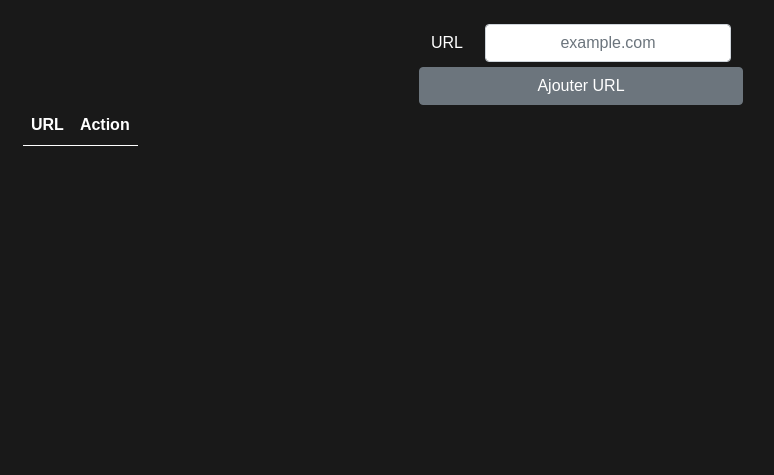
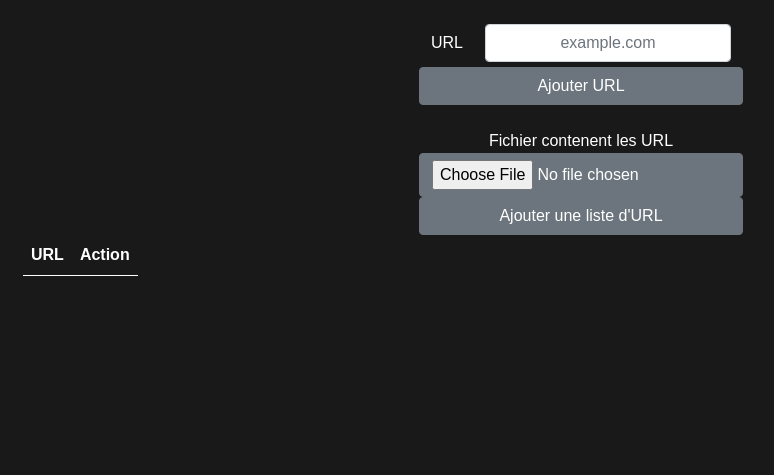
Before and after one commit to Psyrkoz/DNS_Project, a Python web app: template templates/blacklist.html in a window 1280 px wide. Shown: the part 56-531 px from the top of the page, without its empty margins (59-833 px from the left). Run offline with Jinja, Linux system fonts and the light colour scheme; the template is opened without the code that fills it, so the values that code supplies are empty.

Commit message:
Mise en place de l'ajout de blacklist par fichier .txt contenant les noms de fichiers.

```diff
--- a/templates/blacklist.html
+++ b/templates/blacklist.html
@@ -6,6 +6,7 @@
     {% include 'static/navbar.html' %}
     <br>
     <div class="container h-100">
+        <!-- Formulaire d'ajout d'url unique -->
         <form class="col-6 form-inline custom-centered" action="{{url_for('blacklist')}}" method="POST">
             <div class="form-group row">
                 <label for="url" class="col-sm-2 col-form-label">URL</label>
@@ -13,11 +14,26 @@
                     <input type="text" class="form-control" id="url" name="url" placeholder="example.com">
                 </div>
             </div>
-            <div class="fom-group row">
+            <div class="form-group row">
                 <button type="submit" class="btn btn-secondary">Ajouter URL</button>
             </div>
+
             <input type="hidden" name="csrf_token" value="{{csrf_token()}}">
         </form>
+        <br>
+
+        <!-- Formulaire d'ajout d'url par fichier -->
+        <form class="col-6 form-inline custom-centered" action="{{url_for('blacklist_addList')}}" method="POST" enctype="multipart/form-data">
+            <div class="form-group row">
+                <label for="file">Fichier contenent les URL</label>
+                <input type="file" class="btn btn-secondary" name="file" id="file"></button>
+            </div>
+            <input type="hidden" name="csrf_token" value="{{csrf_token()}}">
+            <div class="form-group row">
+                <button type="submit" class="btn btn-secondary">Ajouter une liste d'URL</button>
+            </div>
+        </form>
+
         {% if session['error_message'] %}
         <p class="error_message">{{ session['error_message'] }}</p>
         {% endif %} {% if session['success_message'] %}
@@ -34,7 +50,7 @@
                 {% for url in urls %}
                 <tr>
                     <td>{{url}}</td>
-                    <td><a href="{{url_for('delete', url=url)}}"><i class="fa fa-trash"></i></a></td>
+                    <td><a href="{{url_for('delete', url=url)}}">Supprimer <i class="fa fa-trash"></i></a></td>
                 </tr>
                 {% endfor %}
             </tbody>
--- /dev/null
+++ b/test.py
@@ -0,0 +1,3 @@
+import os
+
+print()
--- a/todo.txt
+++ b/todo.txt
@@ -5,3 +5,5 @@ Create file default.conf & blacklist.conf upon start
     Else, create them with templated value
 Modify /etc/resolv.conf upon start (to set up the DNS server to this machine IP adress (192.168.1.19 for my VM))
 Modify default.conf to set up the forward-zone with standard value like Google open DNS (8.8.8.8 & 8.8.4.4)
+
+Teste les fichiers de blocklist suivant: https://github.com/justdomains/blocklists#easylist-domains-only
```
Also changed, not shown: app.py (+24 -0 lines), functions.py (+22 -0 lines), 1 other file.
